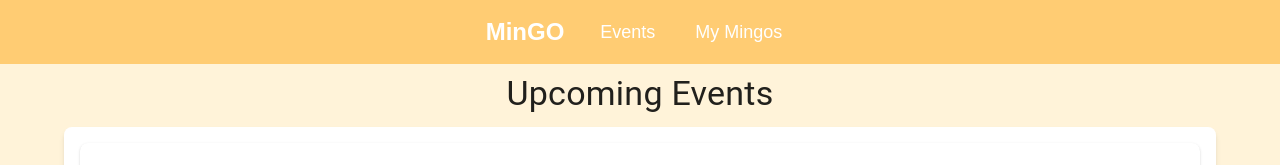
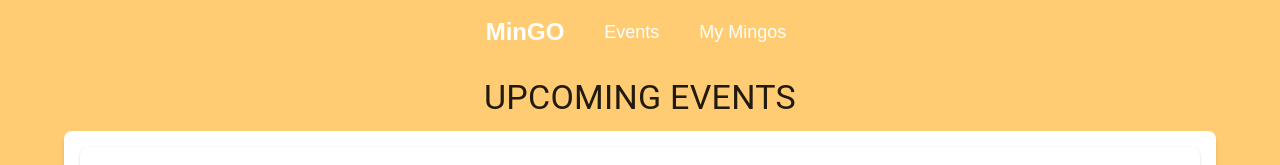
Before and after one commit to emilyniee/MinGO, a Next.js app: page /events in a window 1280 px wide. Shown: the top 165 px of the page. Built offline with nearby package versions, Linux system fonts and the light colour scheme; grey boxes are pictures that could not be loaded.

Commit message:
home page design

```diff
--- a/app/components/navbar.js
+++ b/app/components/navbar.js
@@ -7,7 +7,7 @@ export default function Navbar() {
   const [isOpen, setIsOpen] = useState(false);
 
   return (
-    <nav className="flex flex-col items-center justify-center bg-green text-black fixed w-full">
+    <nav className="flex flex-col items-center justify-center  text-black fixed w-full">
       <div className="max-w-7xl mx-auto px-2 sm:px-6 lg:px-8">
         <div className="relative flex items-center justify-between h-16">
           <div className="absolute inset-y-0 left-0 flex items-center sm:hidden">
@@ -37,7 +37,7 @@ export default function Navbar() {
 
           {/* Logo */}
           <div className="flex-shrink-0">
-            <h1 className="text-white text-2xl font-bold">
+            <h1 className="text-white text-2xl font-bold px-1 rounded-lg">
               <Link href="/">MinGO</Link>
             </h1>
           </div>
@@ -45,10 +45,10 @@ export default function Navbar() {
           {/* Links */}
           <div className="hidden sm:block sm:ml-6">
             <div className="flex space-x-4">
-              <Link href="/events" className="text-white px-3 py-2 rounded-md text-lg font-medium hover:bg-green-600">
+              <Link href="/events" className="text-white px-3 py-2 rounded-md text-lg font-medium hover:bg-orange-600">
                 Events
               </Link>
-              <Link href="/mingos" className="text-white px-3 py-2 rounded-md text-lg font-medium hover:bg-green-600">
+              <Link href="/mingos" className="text-white px-3 py-2 rounded-md text-lg font-medium hover:bg-orange-600">
                 My Mingos
               </Link>
             </div>
--- a/app/events/page.js
+++ b/app/events/page.js
@@ -49,10 +49,10 @@ const events = [
 
 export default function EventsPage() {
   return (
-    <div className="h-screen flex items-center justify-center bg-lightGreen p-8">
-      <div className="w-full max-w-6xl">
+    <div className="h-screen flex items-center justify-center bg-green p-8">
+      <div className="w-full max-w-6xl pt-2">
         <Typography variant="h4" color="text.primary" align="center" gutterBottom>
-          Upcoming Events
+          UPCOMING EVENTS
         </Typography>
         {/* Scrollable Container */}
         <div className="grid gap-4 overflow-y-scroll max-h-[75vh] p-4 bg-white rounded-lg shadow-md">
--- a/app/page.js
+++ b/app/page.js
@@ -1,4 +1,4 @@
-"use client"
+"use client";
 
 import Link from 'next/link';
 import Image from 'next/image';
@@ -6,13 +6,22 @@ import Script from 'next/script'; // Import Script component from Next.js
 import pfp from '../app/images/pfp.jpeg';
 import Navbar from './components/navbar.js';
 import mango from '../app/images/mango.png';
+import bg from '../app/images/bg.png'; // Import the background image
 
 export default function Home() {
   return (
-    <div className="flex flex-col items-center justify-center bg-green text-black p-16 min-h-screen" >
+    <div
+      className="flex flex-col items-center justify-center text-black p-16 min-h-screen"
+      style={{
+        backgroundImage: `url(${bg.src})`, // Set the imported image as the background
+        backgroundSize: 'cover',           // Make the background cover the entire div
+        backgroundPosition: 'center',      // Center the background image
+        backgroundRepeat: 'no-repeat',     // Prevent the background from repeating
+      }}
+    >
       <div className="flex-grow grid grid-rows-3 grid-flow-col gap-4 w-3/4 mt-8">
         <div className="row-span-4 bg-lightGreen p-8 rounded-lg text-center shadow-md flex flex-col justify-center items-center text-xl">
-          <h1 className="">PROFILE</h1>
+          <h1 className="bg-green px-2 rounded-lg">PROFILE</h1>
           <Image
             src={pfp}
             alt="Profile Picture"
```
Also changed, not shown: app/images/bg.png.
